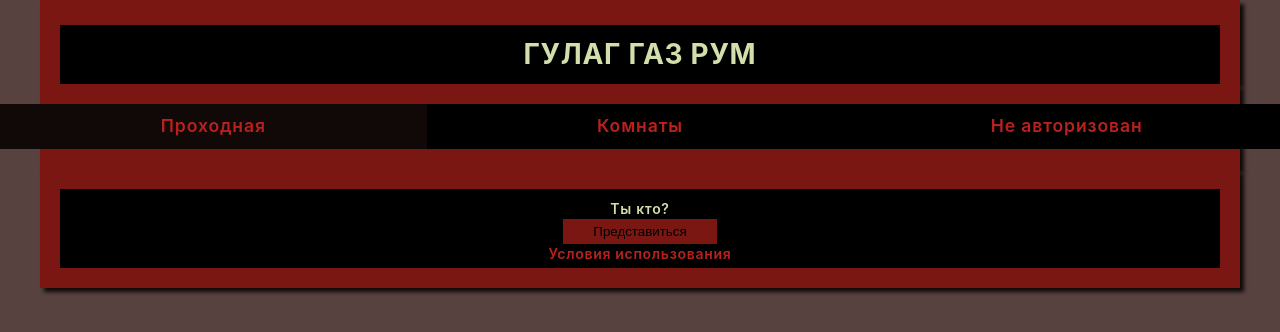
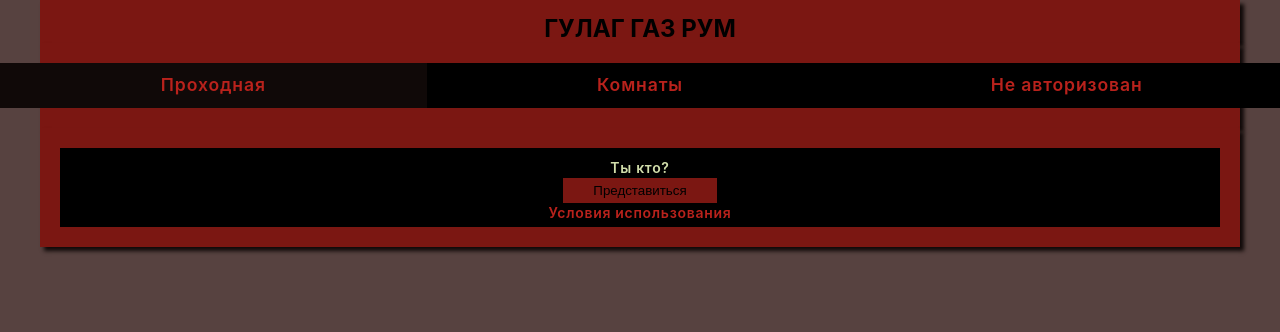
Before and after one commit to VladislavPetyukevich/GulagGazRoom, a React (Create React App) app in the folder FrontendAdmin/: page / in a window 1280 px wide. Shown: the top 332 px of the page. Built offline with nearby package versions, Linux system fonts and the light colour scheme.

Commit message:
Frontend, Admin - Update header styles

```diff
--- a/FrontendAdmin/src/App.css
+++ b/FrontendAdmin/src/App.css
@@ -4,12 +4,8 @@
 }
 
 .App h1 {
-  color: var(--warp-bg);
+  color: var(--wrap-bg);
   margin: 0px;
+  padding-top: 14px;
+  font-size: 24px;
 }
-
-.App .app-header-field {
-  padding: 10px 0px;
-  margin-top: 25px;
-  margin-bottom: 0px;
-}
--- a/FrontendAdmin/src/App.tsx
+++ b/FrontendAdmin/src/App.tsx
@@ -62,9 +62,7 @@ export const App: FunctionComponent = () => {
         <div className="App">
           <header>
             <FieldsBlock>
-              <Field className="app-header-field">
-                <h1>{Captions.AppName}</h1>
-              </Field>
+              <h1>{Captions.AppName}</h1>
             </FieldsBlock>
             <NavMenu />
           </header>
```
